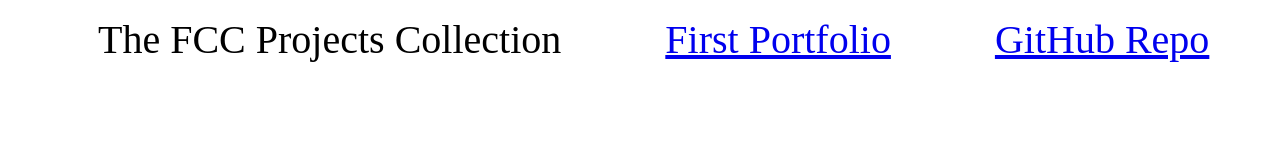
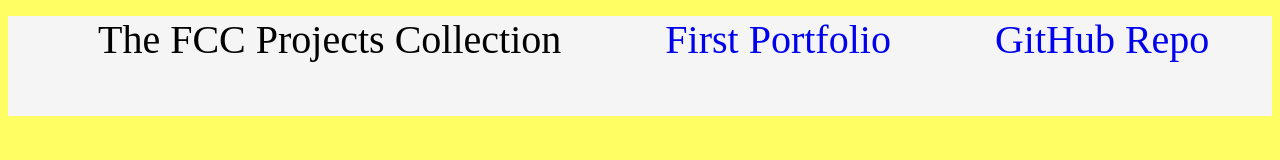
Before and after one commit to Benneee/FCCRWDProjects, a plain HTML site: page index.html in a window 1280 px wide. Drawn offline with Linux system fonts and the light colour scheme.

Commit message:
Styled the page slightly

```diff
--- a/index.css
+++ b/index.css
@@ -1,3 +1,8 @@
+nav {
+    background: whitesmoke;
+    height: 100px;
+}
+
 ul li {
     display: inline;
     font-size: 2.5em;
@@ -6,3 +11,11 @@ ul li {
     margin: 0 50px 0 50px;
     padding: 0px;
 }
+
+li a {
+    text-decoration: none;
+}
+
+body {
+    background-color: rgb(255, 255, 99);
+}
```
